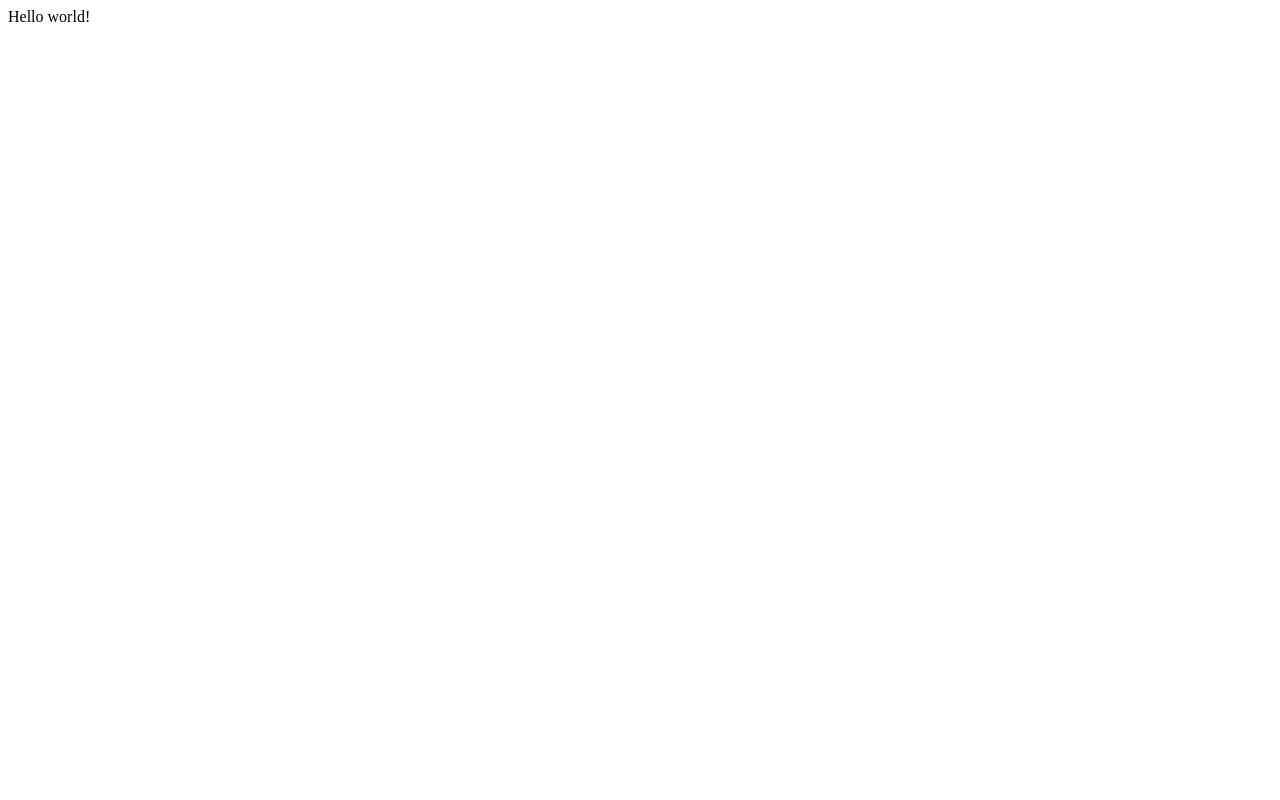
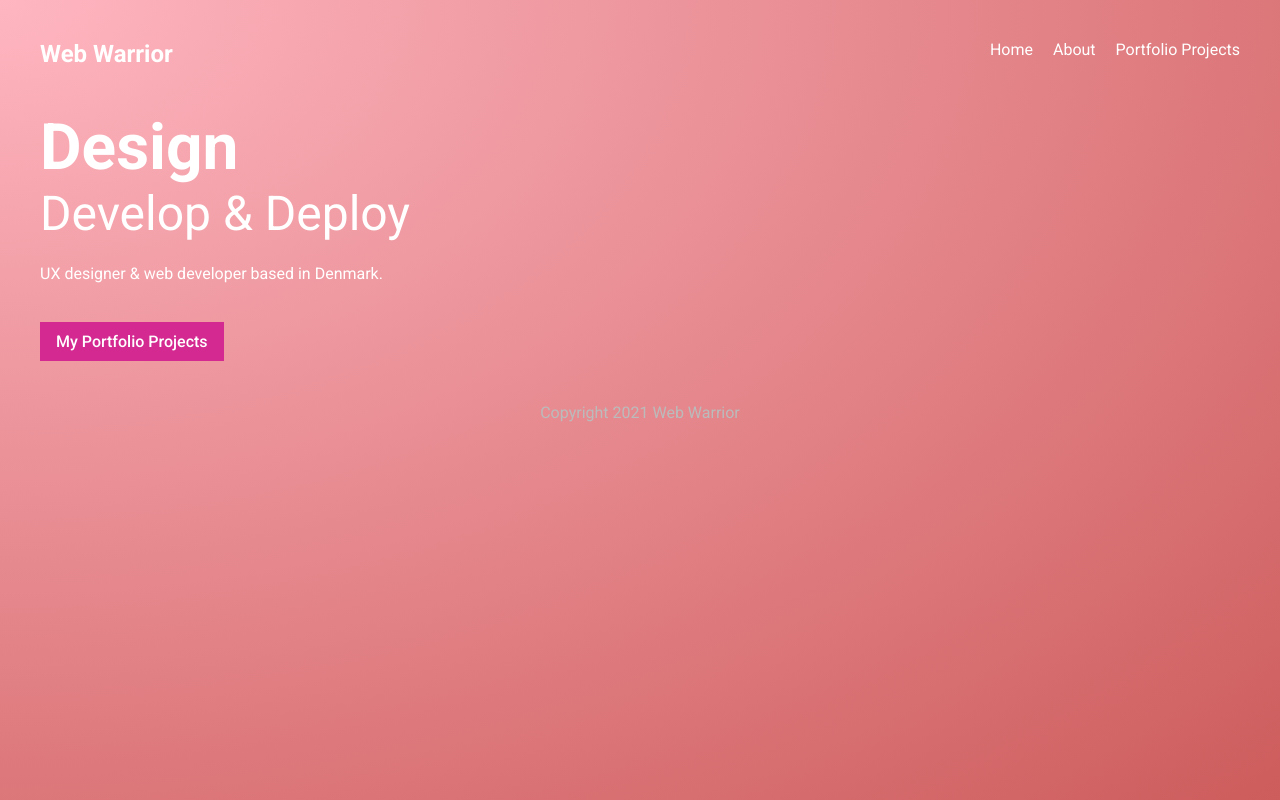
Before and after one commit to AstridWest/gatsby-starter-hello-world, a Gatsby site: page / in a window 1280 px wide. Built offline with nearby package versions, Linux system fonts and the light colour scheme; Gatsby itself is replaced by a stand-in of ours.

Commit message:
something

```diff
--- a/gatsby-config.js
+++ b/gatsby-config.js
@@ -7,4 +7,9 @@
 module.exports = {
   /* Your site config here */
   plugins: [],
+  siteMetadata: {
+    title: 'Web Warrior',
+    description: 'web dev portfolio',
+    copyright: 'This website is copyright 2021 web warrior'
+  }
 }
--- a/package.json
+++ b/package.json
@@ -15,6 +15,8 @@
   },
   "dependencies": {
     "gatsby": "^4.2.0",
+    "gatsby-source-filesystem": "^4.2.0",
+    "gatsby-transformer-remark": "^5.2.0",
     "react": "^17.0.1",
     "react-dom": "^17.0.1"
   },
--- /dev/null
+++ b/src/components/Layout.js
@@ -0,0 +1,18 @@
+import React from 'react';
+import Navbar from './Navbar';
+import "../styles/global.css";
+
+export default function Layout({ children }) {
+    return (
+        <div className="layout">
+            <Navbar />
+            <div className="content">
+                { /* content for each page */}
+                { children }
+            </div>
+            <footer>
+                <p>Copyright 2021 Web Warrior</p>
+            </footer>
+        </div>
+    )
+}
--- /dev/null
+++ b/src/components/Navbar.js
@@ -0,0 +1,15 @@
+import { Link } from 'gatsby'
+import React from 'react'
+
+export default function Navbar() {
+    return (
+        <nav>
+            <h1>Web Warrior</h1>
+            <div className="links">
+                <Link to="/">Home</Link>
+                <Link to="/about">About</Link>
+                <Link to="/projects">Portfolio Projects</Link>
+            </div>
+        </nav>
+    )
+}
--- a/src/pages/index.js
+++ b/src/pages/index.js
@@ -1,5 +1,34 @@
+import { graphql, Link } from "gatsby";
 import React from "react"
+import Layout from "../components/Layout";
+import * as styles from "../styles/home.module.css";
 
-export default function Home() {
-  return <div>Hello world!</div>
+export default function Home({ data }) {
+
+  return (
+    <>
+    <Layout>
+      <section className={styles.header}>
+        <div>
+          <h2>Design</h2>
+          <h3>Develop & Deploy</h3>
+          <p>UX designer & web developer based in Denmark.</p>
+          <Link className={styles.btn} to="/projects">My Portfolio Projects</Link>
+        </div>
+      </section>
+    </Layout>
+    </>
+  )
 }
+
+export const query = graphql`
+query SiteInfo {
+  site {
+    siteMetadata {
+      description
+      title
+    }
+  }
+}
+
+`
--- /dev/null
+++ b/src/styles/global.css
@@ -0,0 +1,61 @@
+@import url('https://fonts.googleapis.com/css2?family=Roboto:wght@100;300;400;500;700;900&display=swap');
+
+* {
+    margin: 0;
+    padding: 0;
+    box-sizing: border-box;
+    color: white;
+    text-decoration: none;
+}
+
+html, body {
+    min-height: 100%;
+}
+
+body {
+    background: radial-gradient(at top left, rgba(255,182,193) 0%, rgba(205,92,92) 100%);
+    background-repeat: no-repeat;
+    font-family: 'Roboto', 'Courier New', Courier, monospace;
+}
+
+p {
+    margin: 16px auto;
+    line-height: 1.5em;
+}
+
+
+/* layout & nav */
+
+.layout {
+    max-width: 1200px;
+    margin: 0 auto;
+}
+
+nav {
+    display: grid;
+    grid-template-columns: 1fr 1fr;
+    margin: 40px auto;
+}
+
+nav .links {
+    display: inline-block;
+    text-align: right;
+}
+
+nav a {
+    display:inline-block;
+    margin-left: 20px;
+    font-weight: 400;
+    padding-bottom: 8px;
+    border-bottom: 3px solid transparent;
+}
+
+nav a:hover {
+    border-color: white;
+}
+
+footer p {
+    text-align: center;
+    color: #bbb;
+    margin: 40px auto;
+}
--- /dev/null
+++ b/src/styles/home.module.css
@@ -0,0 +1,24 @@
+.header {
+    display: grid;
+    grid-template-columns: 1fr 1fr;
+    gap: 40px;
+    align-items: center;
+}
+
+.header h2 {
+    font-size: 4em;
+}
+
+.header h3 {
+    font-size: 3em;
+    font-weight: 400;
+    margin-bottom: 20px;
+}
+
+.btn {
+    display: inline-block;
+    background: #D42990;
+    padding:10px 16px;
+    margin-top: 20px;
+    font-weight: 500;
+}
```
Also changed, not shown: StepByStep.md (added, +17 -0 lines), src/pages/404.js (added, +13 -0 lines), src/pages/about.js (added, +13 -0 lines), src/pages/projects/index.js (added, +14 -0 lines), src/styles/projects.module.css (added, +11 -0 lines), README.md (deleted), 1 other file.
